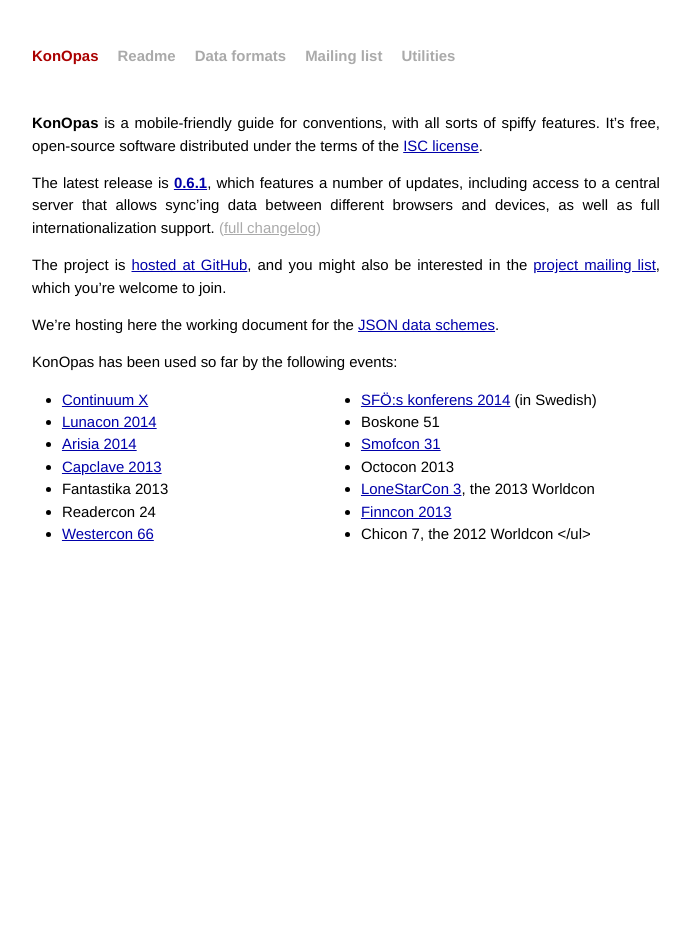
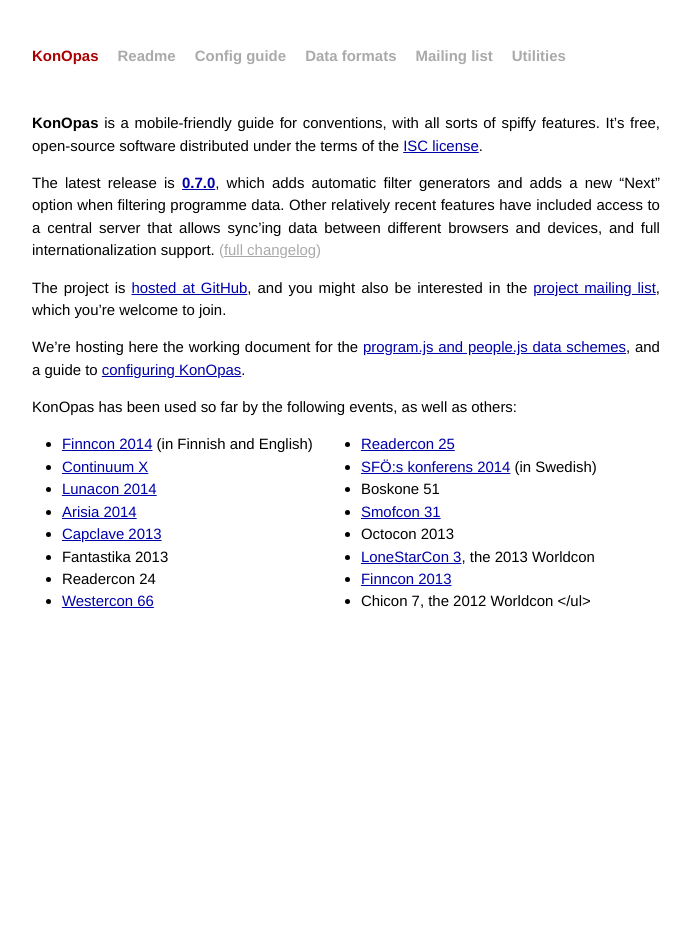
Before and after one commit to konopas/konopas.github.io, a Jekyll site: the page built from index.md, in a window 1280 px wide. Shown: the whole page, without its empty margins (294-985 px from the left). Built offline with Jekyll 4.4.1, drawn with Linux system fonts in a browser that asks for light colours; Markdown is read by kramdown in place of the engine named in the settings.

Commit message:
updates for 0.7.0

```diff
--- a/_layouts/default.html
+++ b/_layouts/default.html
@@ -15,6 +15,7 @@
 <div class="header">
 <h1 class="title"><a href="/">{{ site.name }}</a></h1>
 <a class="extra{% if page.url contains '/readme' %} this{% endif %}" href="/readme">Readme</a>
+<a class="extra{% if page.url contains '/config' %} this{% endif %}" href="/config">Config guide</a>
 <a class="extra{% if page.url contains '/data-fmt' %} this{% endif %}" href="/data-fmt">Data formats</a>
 <a class="extra{% if page.url contains '/list' %} this{% endif %}" href="/list">Mailing list</a>
 <a class="extra{% if page.url contains '/util' %} this{% endif %}" href="/util/">Utilities</a>
--- a/index.md
+++ b/index.md
@@ -5,15 +5,17 @@
 
 **KonOpas** is a mobile-friendly guide for conventions, with all sorts of spiffy features. It's free, open-source software distributed under the terms of the [ISC license](http://en.wikipedia.org/wiki/ISC_license).
 
-The latest release is **[0.6.1](https://github.com/eemeli/konopas/releases/tag/0.6.1)**, which features a number of updates, including access to a central server that allows sync'ing data between different browsers and devices, as well as full internationalization support. <span class="meta">(<a href="https://github.com/eemeli/konopas/blob/master/CHANGELOG.md">full changelog</a>)</span>
+The latest release is **[0.7.0](https://github.com/eemeli/konopas/releases/latest)**, which adds automatic filter generators and adds a new "Next" option when filtering programme data. Other relatively recent features have included access to a central server that allows sync'ing data between different browsers and devices, and full internationalization support. <span class="meta">(<a href="https://github.com/eemeli/konopas/blob/master/CHANGELOG.md">full changelog</a>)</span>
 
 The project is [hosted at GitHub](https://github.com/eemeli/konopas), and you might also be interested in the [project mailing list](https://groups.google.com/d/forum/konopas-dev), which you're welcome to join.
 
-We're hosting here the working document for the [JSON data schemes](/data-fmt).
+We're hosting here the working document for the [program.js and people.js data schemes](/data-fmt), and a guide to [configuring KonOpas](/config).
 
-KonOpas has been used so far by the following events:
+KonOpas has been used so far by the following events, as well as others:
 
 <ul class="twocol">
+<li><a href="http://m.finncon.org/2014">Finncon 2014</a> (in Finnish and English)
+<li><a href="http://readercon.net/guide">Readercon 25</a>
 <li><a href="http://schedulecx.continuum.org.au/">Continuum X</a>
 <li><a href="http://konferens2014.sfoe.eu/">SFÖ:s konferens 2014</a> (in Swedish)
 <li><a href="http://2014.lunacon.org/guide/">Lunacon 2014</a>
```
Also changed, not shown: config.md (+1 -1 lines).
